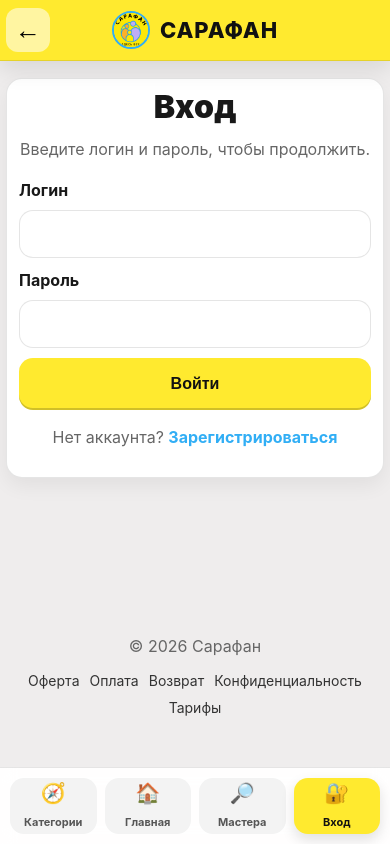
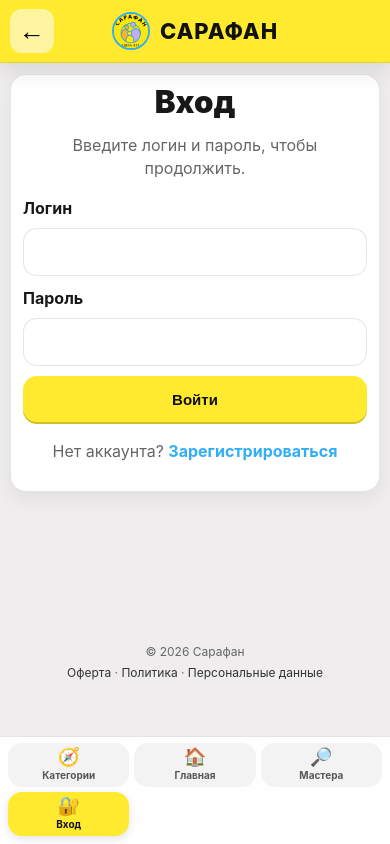
Before and after one commit to sabina2340/beauty-sarafan, a Next.js app in the folder beauty-frontend/: page /login in a window 390 px wide. Built offline with nearby package versions, Linux system fonts and the light colour scheme; no server answers.

Commit message:
Unify file upload UI and compact mobile footer/nav

```diff
--- a/beauty-frontend/app/globals.css
+++ b/beauty-frontend/app/globals.css
@@ -10,15 +10,16 @@
   --line: rgba(0, 0, 0, 0.1);
 }
 
-* { box-sizing: border-box; }
+* { box-sizing: border-box; min-width: 0; }
+html, body { width: 100%; max-width: 100%; overflow-x: clip; }
 body { margin: 0; font-family: Inter, system-ui, Arial, sans-serif; background: var(--bg); color: var(--text); }
 img { max-width: 100%; display: block; }
-.container { width: min(560px, calc(100% - 16px)); margin: 0 auto; }
-.page { padding: 86px 0 100px; }
+.container { width: min(100%, 640px); padding: 0 12px; margin: 0 auto; }
+.page { padding: 82px 0 132px; }
 
 .siteHeader { position: fixed; top: 0; left: 0; right: 0; background: var(--yellow); z-index: 50; border-bottom: 1px solid var(--line); }
 .modernHeader { box-shadow: 0 8px 24px rgba(0,0,0,.1); }
-.topBar { height: 66px; display: flex; align-items: center; justify-content: space-between; }
+.topBar { min-height: 62px; display: flex; align-items: center; justify-content: space-between; gap: 8px; }
 .iconBtn { border: 0; background: rgba(255,255,255,.55); font-size: 26px; width: 44px; height: 44px; border-radius: 12px; cursor: pointer; display: grid; place-items: center; }
 .iconBtnGhost { opacity: 0; pointer-events: none; }
 .brand { display: flex; align-items: center; gap: 10px; text-decoration: none; color: #111; font-weight: 800; letter-spacing: 0.04em; font-size: clamp(24px, 4.6vw, 40px); }
@@ -27,15 +28,21 @@
 .modernMenu { border-top: 1px solid rgba(0,0,0,.08); }
 .mobileMenu a { text-decoration: none; color: #111; background: rgba(255,255,255,.66); border-radius: 12px; padding: 10px 12px; font-weight: 700; }
 
-.siteFooter { padding: 20px 0 90px; color: var(--muted); text-align: center; }
-.footerLinks { display: flex; flex-wrap: wrap; justify-content: center; gap: 10px; margin-top: 8px; }
+.siteFooter { padding: 16px 0 118px; color: var(--muted); text-align: center; }
+.footerWrap { display: grid; gap: 6px; }
+.footerCopyright { margin: 0; font-size: 12px; }
+.footerCompactLine { margin: 0; font-size: 12px; line-height: 1.35; }
+.footerCompactLine a { color: #333; text-decoration: none; }
+.footerLinks { display: flex; flex-wrap: wrap; justify-content: center; gap: 10px; margin-top: 4px; }
 .footerLinks a { color: #333; text-decoration: none; font-size: 14px; }
+.footerLinksDesktop { display: none; }
 
 .card { background: #fff; border: 1px solid var(--line); border-radius: 22px; padding: 16px; box-shadow: 0 8px 20px rgba(0,0,0,.06); }
 .h1 { margin: 0 0 10px; text-align: center; font-size: clamp(30px, 9vw, 46px); font-weight: 900; line-height: .98; }
 .h2 { margin: 10px 0; text-align: center; font-size: clamp(32px, 7vw, 46px); font-weight: 800; }
 .lead, .muted { text-align: center; color: var(--muted); font-size: 16px; line-height: 1.45; }
 .center { text-align: center; }
+p, h1, h2, h3, h4 { overflow-wrap: anywhere; }
 
 .homePage { display: grid; gap: 0; }
 .homeHero { background: var(--yellow); border-radius: 0 0 24px 24px; display: grid; place-items: center; padding: 18px 0 14px; }
@@ -44,7 +51,7 @@
 .homeBlocks { display: grid; gap: 18px; }
 .grid2 { display: grid; grid-template-columns: 1fr 1fr; gap: 12px; }
 
-.btn { width: 100%; min-height: 52px; border: 0; border-radius: 14px; text-decoration: none; font-size: 16px; font-weight: 700; display: inline-flex; justify-content: center; align-items: center; cursor: pointer; padding: 0 14px; }
+.btn { width: 100%; min-height: 48px; border: 0; border-radius: 14px; text-decoration: none; font-size: 15px; font-weight: 700; display: inline-flex; justify-content: center; align-items: center; cursor: pointer; padding: 8px 14px; text-align: center; }
 .btnPrimary { background: var(--yellow); color: #111; box-shadow: inset 0 -2px 0 rgba(0,0,0,.18); }
 .btnSecondary { background: var(--blue); color: #fff; }
 .btnGhost { background: #fff; border: 1px solid var(--line); color: #111; }
@@ -135,6 +142,7 @@
 .adminItem { border: 1px solid var(--line); border-radius: 12px; padding: 10px; }
 .adminOk { color: #117338; font-weight: 700; }
 .adminError { color: #b32929; font-weight: 700; }
+.reviewActionRow { display: grid; gap: 8px; grid-template-columns: repeat(3, minmax(0, 1fr)); }
 
 @media (min-width: 900px) {
   .grid { grid-template-columns: repeat(3, minmax(0, 1fr)); }
@@ -242,56 +250,92 @@
 .uploadPreviewGrid { display: grid; grid-template-columns: repeat(3, minmax(0, 1fr)); gap: 8px; }
 .uploadPreviewImg { width: 100%; aspect-ratio: 1 / 1; object-fit: cover; border-radius: 10px; border: 1px solid var(--line); }
 
+.uploadNamesList {
+  display: flex;
+  flex-wrap: wrap;
+  gap: 6px;
+}
+
+.uploadNameChip {
+  border: 1px solid var(--line);
+  border-radius: 999px;
+  padding: 6px 10px;
+  font-size: 11px;
+  background: #f7f7f7;
+}
+
+.profileQuickLinks {
+  display: flex;
+  flex-wrap: wrap;
+  gap: 8px 12px;
+  justify-content: center;
+  margin-top: 8px;
+}
+
+.profileQuickLink {
+  color: #4a4a4a;
+  text-decoration: none;
+  font-weight: 600;
+  font-size: 14px;
+}
+
 .bottomNav {
   position: fixed;
   bottom: max(env(safe-area-inset-bottom), 0px);
   left: 0;
   right: 0;
   z-index: 60;
-  display: flex;
-  gap: 8px;
-  padding: 10px 10px calc(10px + env(safe-area-inset-bottom));
+  display: grid;
+  grid-template-columns: repeat(4, minmax(0, 1fr));
+  gap: 5px;
+  padding: 6px 8px calc(8px + env(safe-area-inset-bottom));
   background: rgba(255, 255, 255, 0.95);
   backdrop-filter: blur(8px);
   border-top: 1px solid var(--line);
-  overflow-x: auto;
 }
 
 .bottomNavItem {
   border: 0;
-  flex: 1 0 74px;
+  width: 100%;
   border-radius: 14px;
   text-decoration: none;
   color: #565656;
-  min-height: 56px;
+  min-height: 46px;
   display: grid;
   place-items: center;
-  gap: 2px;
+  gap: 1px;
   font-size: 11px;
+  line-height: 1.15;
   font-weight: 700;
   background: #f3f3f3;
+  padding: 4px 3px;
+  text-align: center;
 }
 
 .bottomNavItem > span:first-child {
-  font-size: 20px;
+  font-size: 18px;
   line-height: 1;
 }
 
 .bottomNavItem.active {
   background: var(--yellow);
   color: #111;
-  box-shadow: 0 6px 14px rgba(0, 0, 0, .12);
+  box-shadow: 0 3px 8px rgba(0, 0, 0, .1);
 }
 
 @media (max-width: 480px) {
-  .h1 { font-size: 32px; }
+  .h1 { font-size: clamp(26px, 8vw, 32px); }
+  .h2 { font-size: clamp(24px, 7vw, 30px); }
   .brand { font-size: 22px; }
   .brandLogo { width: 38px; height: 38px; }
-  .container { width: calc(100% - 12px); }
+  .container { padding: 0 10px; }
   .card { border-radius: 16px; padding: 12px; }
   .equipmentImg { height: 160px; }
-  .page { padding-top: 78px; }
+  .page { padding-top: 74px; padding-bottom: 132px; }
   .topBar { height: 60px; }
+  .bottomNav { grid-template-columns: repeat(3, minmax(0, 1fr)); }
+  .bottomNavItem { min-height: 44px; font-size: 10px; }
+  .masterHeroCard h1 { font-size: clamp(28px, 9vw, 34px); }
 }
 
 @media (min-width: 900px) {
@@ -301,6 +345,7 @@
     width: min(760px, calc(100% - 40px));
     border: 1px solid var(--line);
     border-radius: 18px 18px 0 0;
+    grid-template-columns: repeat(7, minmax(0, 1fr));
   }
 }
 
@@ -312,8 +357,7 @@
 .adsList { padding-left: 18px; display: grid; gap: 8px; }
 
 @media (max-width: 768px) {
-  html, body { max-width: 100%; overflow-x: hidden; }
-  .page { padding-bottom: 122px; }
+  .page { padding-bottom: 136px; }
   .grid2 { grid-template-columns: 1fr; }
   .masterTop { grid-template-columns: 1fr; text-align: center; }
   .masterAvatar { margin: 0 auto; }
@@ -321,5 +365,19 @@
   .workGrid { grid-template-columns: 1fr; }
   .uploadPreviewGrid { grid-template-columns: repeat(2, minmax(0, 1fr)); }
   .adminActions { grid-template-columns: 1fr; }
+  .reviewActionRow { grid-template-columns: 1fr; }
+  .adsCarousel { scroll-snap-type: x mandatory; }
+  .adCard { scroll-snap-align: start; min-width: min(260px, 82vw); }
   .tableWrap { overflow-x: auto; -webkit-overflow-scrolling: touch; }
 }
+
+
+@media (min-width: 769px) {
+  .siteFooter { padding-bottom: 122px; }
+  .footerCompactLine { display: none; }
+  .footerLinksDesktop { display: flex; }
+}
+
+@media (max-width: 768px) {
+  .siteFooter { padding-bottom: 112px; }
+}
--- a/beauty-frontend/components/SiteFooter.tsx
+++ b/beauty-frontend/components/SiteFooter.tsx
@@ -4,8 +4,17 @@
   return (
     <footer className="siteFooter">
       <div className="container footerWrap">
-        <p>© {new Date().getFullYear()} Сарафан</p>
-        <div className="footerLinks">
+        <p className="footerCopyright">© {new Date().getFullYear()} Сарафан</p>
+
+        <p className="footerCompactLine">
+          <Link href="/offer">Оферта</Link>
+          <span> · </span>
+          <Link href="/privacy">Политика</Link>
+          <span> · </span>
+          <Link href="/privacy">Персональные данные</Link>
+        </p>
+
+        <div className="footerLinks footerLinksDesktop">
           <Link href="/offer">Оферта</Link>
           <Link href="/payment">Оплата</Link>
           <Link href="/refund">Возврат</Link>
--- a/beauty-frontend/lib/auth-api.ts
+++ b/beauty-frontend/lib/auth-api.ts
@@ -71,7 +71,7 @@
   return parseJson<{ message: string; user_id: number; status: string }>(response);
 }
 
-export async function changePassword(payload: { old_password: string; new_password: string; confirm_new_password: string }) {
+export async function changePassword(payload: { new_password: string; confirm_new_password: string }) {
   const response = await fetch(`${API_URL}/me/password`, {
     method: "PUT",
     credentials: "include",
```
Also changed, not shown: beauty-frontend/app/account/ads/new/page.tsx (+12 -1 lines), beauty-frontend/app/account/password/page.tsx (+1 -11 lines), beauty-frontend/app/admin/page.tsx (+26 -6 lines), beauty-frontend/app/profile/page.tsx (+52 -13 lines), beauty-frontend/components/FileUploadField.tsx (added, +60 -0 lines), beauty-frontend/components/MasterReviewsSection.tsx (+10 -1 lines), beauty-frontend/lib/api.ts (+13 -6 lines), 1 other file (tests, documents, lock files or other folders).
